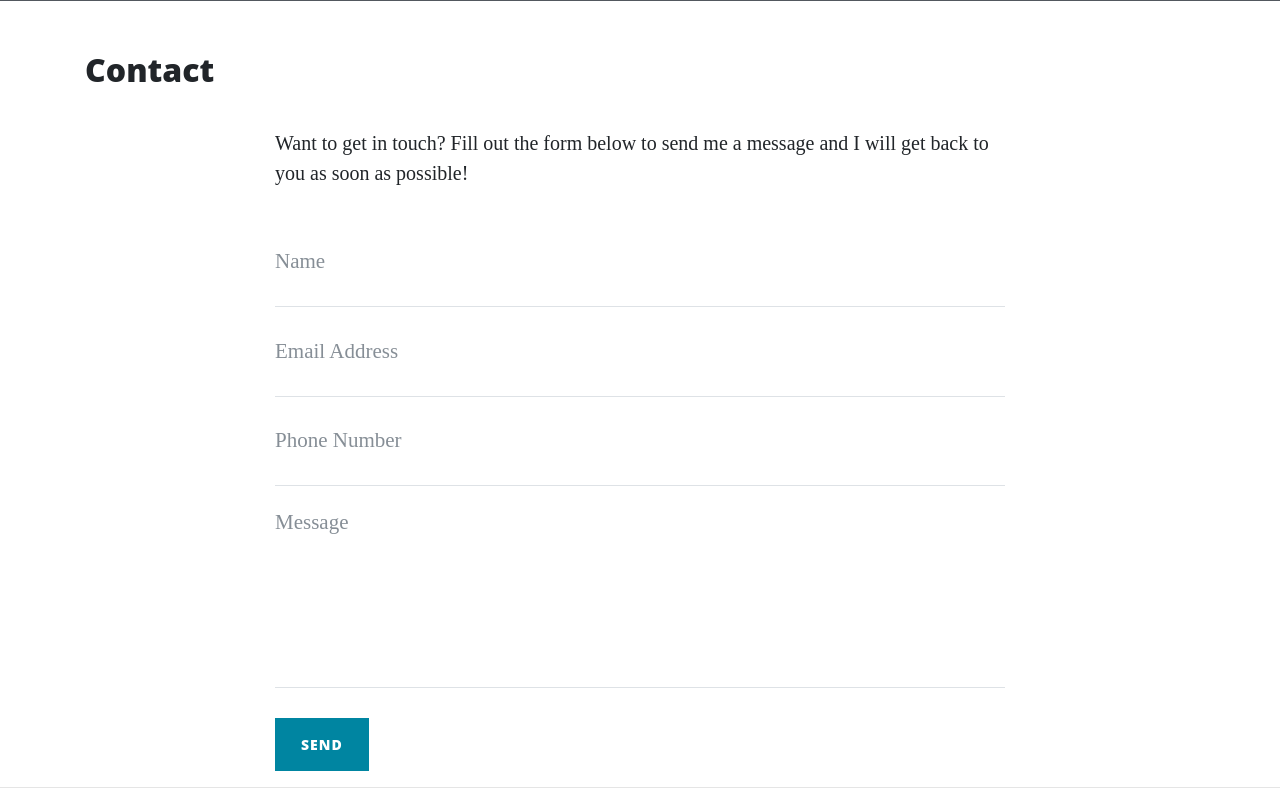
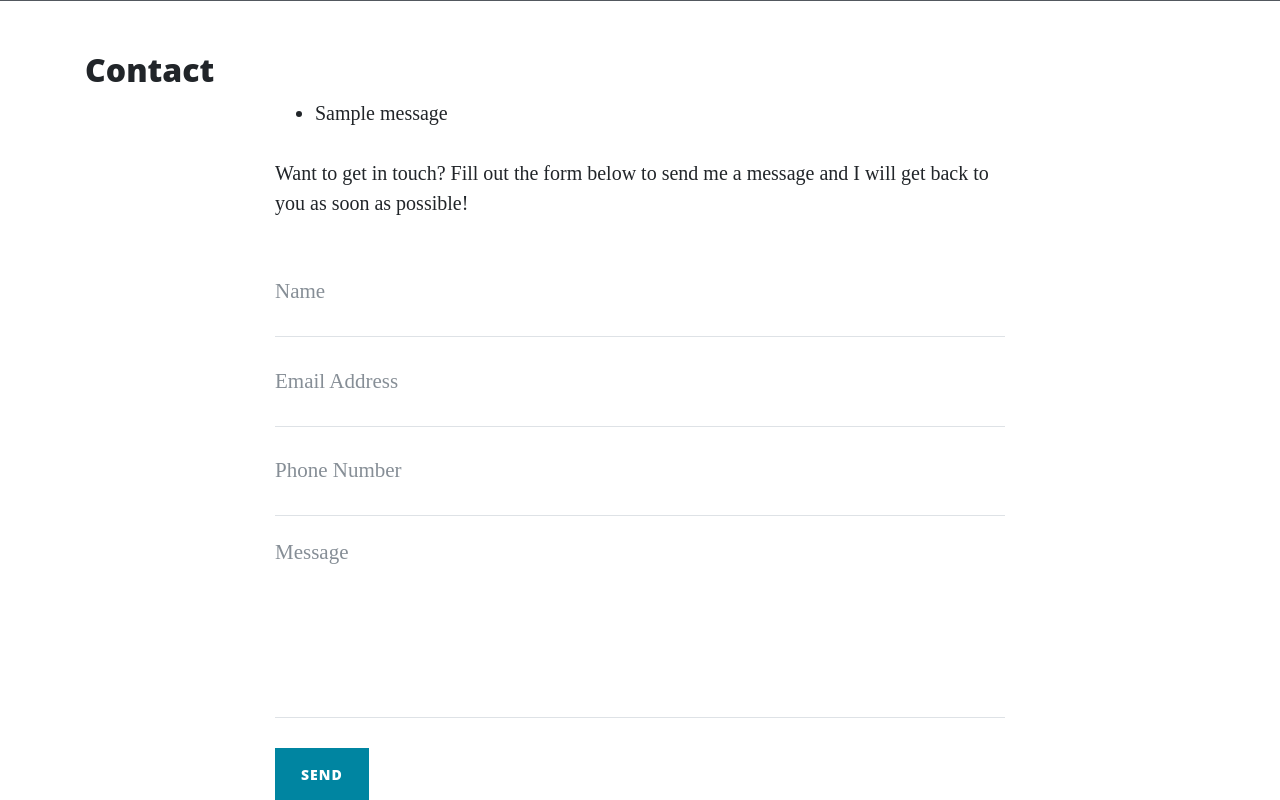
Before and after one commit to vkleer/thorin-flask, a Flask app: page /contact in a window 1280 px wide. Shown: the part 627-1427 px from the top of the page. Run offline with Flask 2, Linux system fonts and the light colour scheme; one stand-in notice (Sample message) is shown; some libraries are stand-ins or nearby versions.

Commit message:
Add feedback message after contact form has been filled out

```diff
--- a/app.py
+++ b/app.py
@@ -1,8 +1,12 @@
 import os
 import json
-from flask import Flask, render_template, request
+from flask import Flask, render_template, request, flash
+if os.path.exists('env.py'):
+    import env
 
 app = Flask(__name__)
+app.secret_key = os.environ.get('SECRET_KEY')
+
 
 @app.route('/')
 def index():
@@ -33,6 +37,8 @@ def contact():
     if request.method == 'POST':
         print(request.form.get('name'))
         print(request.form['email'])
+        flash('Thanks {}, we have received your message!'.format(
+            request.form.get('name')))
     return render_template('contact.html', page_title='Contact')
 
 
--- a/templates/contact.html
+++ b/templates/contact.html
@@ -5,6 +5,17 @@
 
     <div class="row">
         <div class="col-lg-8 col-md-10 mx-auto">
+
+            {% with messages = get_flashed_messages() %}
+                {% if messages %}
+                    <ul class="flashes">
+                        {% for message in messages %}
+                            <li>{{ message }}</li>
+                        {% endfor %}
+                    </ul>
+                {% endif %}
+            {% endwith %}
+
             <p>Want to get in touch? Fill out the form below to send me a message and I will get back to you as soon as
                 possible!</p>
             <form method="POST" name="sentMessage" id="contactForm" novalidate>
```
